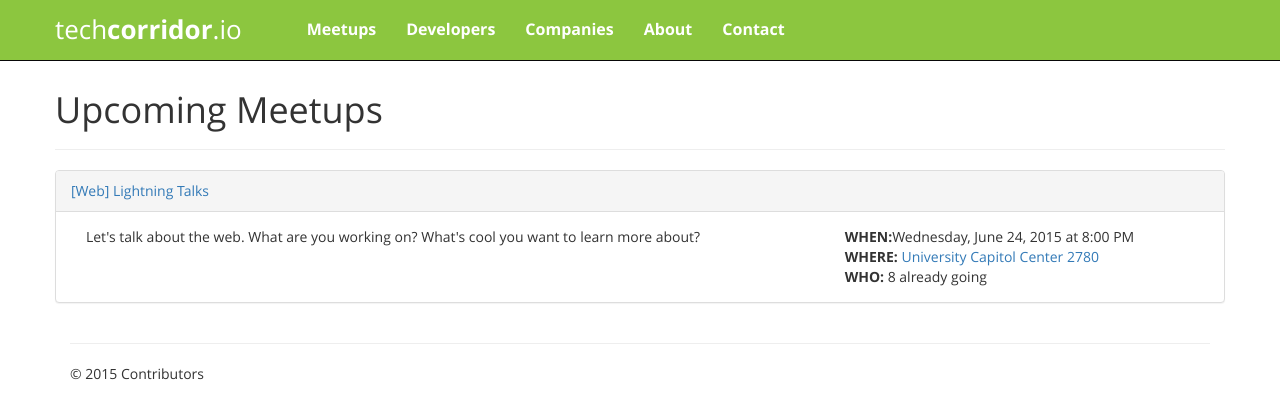
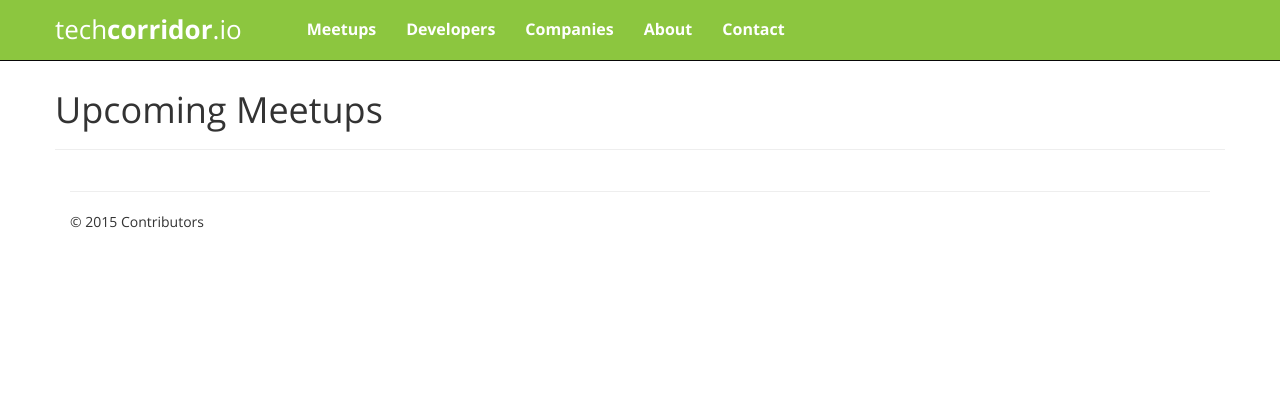
Before and after one commit to techcorridorio/techcorridorio.github.io, a Jekyll site: the page built from meetups.md, in a window 1280 px wide. Shown: the top 419 px of the page. Built offline with Jekyll 4.4.1, drawn with Linux system fonts in a browser that asks for light colours; nearby versions of some CDN libraries.

Commit message:
move some logic from meetup-events.js to meetup_cards.html

```diff
--- a/_includes/meetup_cards.html
+++ b/_includes/meetup_cards.html
@@ -9,44 +9,57 @@
 {% raw  %}
 <script id="meetup-card" type="x-tmpl-mustache">
 <div class="panel panel-default">
-<div class="panel-heading"><a href="{{event.url}}" target="_blank">{{event.title}}</a></div>
+<div class="panel-heading"><a href="{{event.event_url}}" target="_blank">{{event.name}}</a></div>
     <div class="panel-body">
         <div class="col-sm-8">
-        <p>{{event.description}}</p>
+        <p>{{{event.description}}}</p>
         </div>
-        <div class="col-sm-4"><b>WHEN:</b>{{event.date}}
-        <br><b>WHERE:</b> <a href="{{event.locationUrl}}" target="_blank">{{event.locationName}}</a>
-        <br><b>WHO:</b> {{event.attendeeCount}} already going</div>
+        <div class="col-sm-4"><b>WHEN:</b>{{event.time}}
+        <br><b>WHERE:</b> <a href="{{event.venue_link}}" target="_blank">{{event.venue.name}}</a>
+        <br><b>WHO:</b> {{event.yes_rsvp_count}} already going</div>
     </div>
 </div>
+</script>
+<script id="venue-link" type="x-tmpl-mustache">
+    https://www.google.com/maps/place/{{encodeURI(venue.address_1)}}++{{encodeURI(venue.city)}}
 </script>
 {% endraw  %}
 
 
-
 <script type="text/javascript">
 window.onload = function() {
+    var theCallback = function(data){
+        $.each(data.results, function(i, event) {
+            event.venue_link = printVenue(event.venue);
+            createEventPanel(event);
+        })
+    }
+
    var meetup = new Meetup(
     "https://api.meetup.com/2/events?callback=JSON_CALLBACK&offset=0&format=json&limited_events=False&group_urlname=techcorridorio&page=200&fields=&order=time&desc=false&status=upcoming&sig_id=168857872&sig=e659cc6038d27adf6eae600a44905c69196c77df",
     5
-    ).getEvents();
+    ).getEvents(theCallback);
 
-    var event={};
-    events = [];
-    event.url = "http://www.meetup.com/techcorridorio/events/223317560/";
-    event.title = "[Web] Lightning Talks";
-    event.description = "Let's talk about the web. What are you working on? What's cool you want to learn more about?";
-    event.date = "Wednesday, June 24, 2015 at 8:00 PM";
-    event.locationUrl = "https://www.google.com/maps/place/Old%20Capitol%20Mall+Iowa%20City";
-    event.locationName = "University Capitol Center 2780";
-    event.attendeeCount = "8";
-    events[0] = event;
+    var createVenueLink = function(event) {
+        var template = $('#venue-link').html();
+        Mustache.parse(template);   // optional, speeds up future uses
+        var rendered = Mustache.render(template, {"venue": event.venue});
+        return rendered;
+    }
 
-    (function loadUser() {
+	var printVenue = function(venue) {
+        var template = encodeURI(venue.address_1)
+            + '+'
+			+ encodeURI(venue.city);
+        return template
+	}
+    var createEventPanel = function (event) {
         var template = $('#meetup-card').html();
         Mustache.parse(template);   // optional, speeds up future uses
         var rendered = Mustache.render(template, {"event": event});
-        $('#lol-events').html(rendered);
+        $('#meetup-events').append(rendered);
+    };
+    (function loadUser() {
     })();
 }
 </script>
--- a/js/meetup-events.js
+++ b/js/meetup-events.js
@@ -28,36 +28,16 @@
 
 	var printVenue = function(venue) {
 		// Pretty print the event venue
-		return '<a href="https://www.google.com/maps/place/'
+		var template = '<a href="https://www.google.com/maps/place/'
 			+ encodeURI(venue.address_1) + '+'
 			+ encodeURI(venue.city) + '" target="_blank">'
 			+ venue.name
 			+ '</a>';
+        return template
 	}
 
 	var createEventPanel = function(event) {
 		// Generates a Bootstrap panel for each event
-		var panelHTML = '<div class="panel-heading">'
-			+ '<a href="' + event.event_url + '" target="_blank">'
-				+ event.name
-			+ '</a></div>'
-			+ '<div class="panel-body">'
-				+ '<div class="col-sm-8">'
-					+ event.description
-				+ '</div>'
-				+ '<div class="col-sm-4">'
-					+ '<b>WHEN:</b> ' + printDate(new Date(event.time))
-					+ '<br>'
-					+ '<b>WHERE:</b> ' + printVenue(event.venue)
-					+ '<br>'
-					+ '<b>WHO:</b> ' + event.yes_rsvp_count + ' already going'
-				+ '</div>'
-			+ '</div>';
-
-		$("<div>", {
-			"class": "panel panel-default",
-			html: panelHTML
-		}).appendTo("#meetup-events");
 	}
 
 	this.getEvents = function(callback) {
@@ -66,12 +46,7 @@
 			dataType: 'jsonp'
 		})
 		.done(function(data) {
-			$.each(data.results, function(i, event) {
-				// Generate Bootstrap panels for each event
-				if (maxEvents === undefined || i < maxEvents) {
-					createEventPanel(event);
-				}
-			})
+            callback(data);
 		})
 		.fail(function(error) {
 			console.log("Meetup API Request Failed");
```
